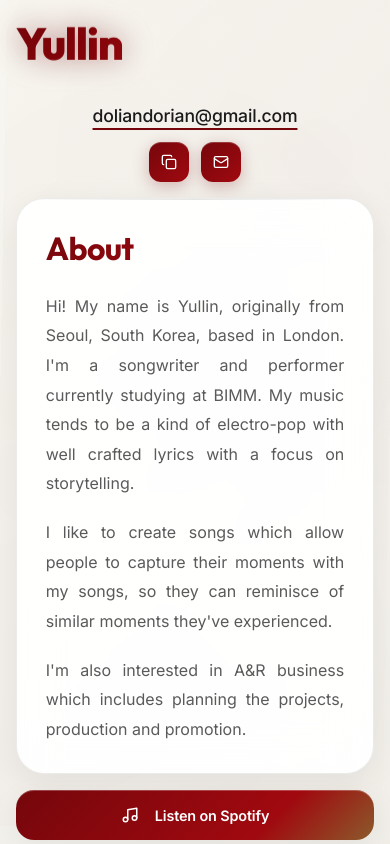
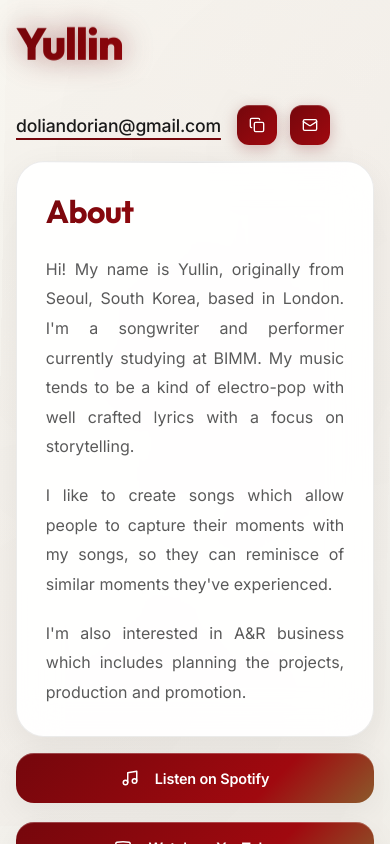
Before and after one commit to SamToTheEnd/YullinPortfolio, a React (Create React App) app in the folder my-app/: page / in a window 390 px wide. Shown: the top 844 px of the page. Built offline with nearby package versions, Linux system fonts and the light colour scheme; a web font is replaced by a local one.

Commit message:
added email styling on left

```diff
--- a/my-app/src/components/Portfolio.css
+++ b/my-app/src/components/Portfolio.css
@@ -678,7 +678,7 @@ body::before {
     }
 
     .email-section {
-        justify-content: center;
+        justify-content: flex-start;
         margin-left: 0;
     }
 }
@@ -702,13 +702,15 @@ body::before {
     }
 
     .email-section {
-        flex-direction: column;
+        flex-direction: row;
         align-items: center;
+        justify-content: flex-start;
         gap: 1rem;
+        margin-left: 0;
     }
 
     .email-actions {
-        justify-content: center;
+        justify-content: flex-start;
     }
 
     .compact-controls {
@@ -751,4 +753,16 @@ body::before {
     .about-section h2 {
         font-size: 2rem;
     }
+
+    .email-section {
+        flex-direction: row;
+        align-items: center;
+        justify-content: flex-start;
+        gap: 1rem;
+        margin-left: 0;
+    }
+
+    .email-actions {
+        justify-content: flex-start;
+    }
 }
```
